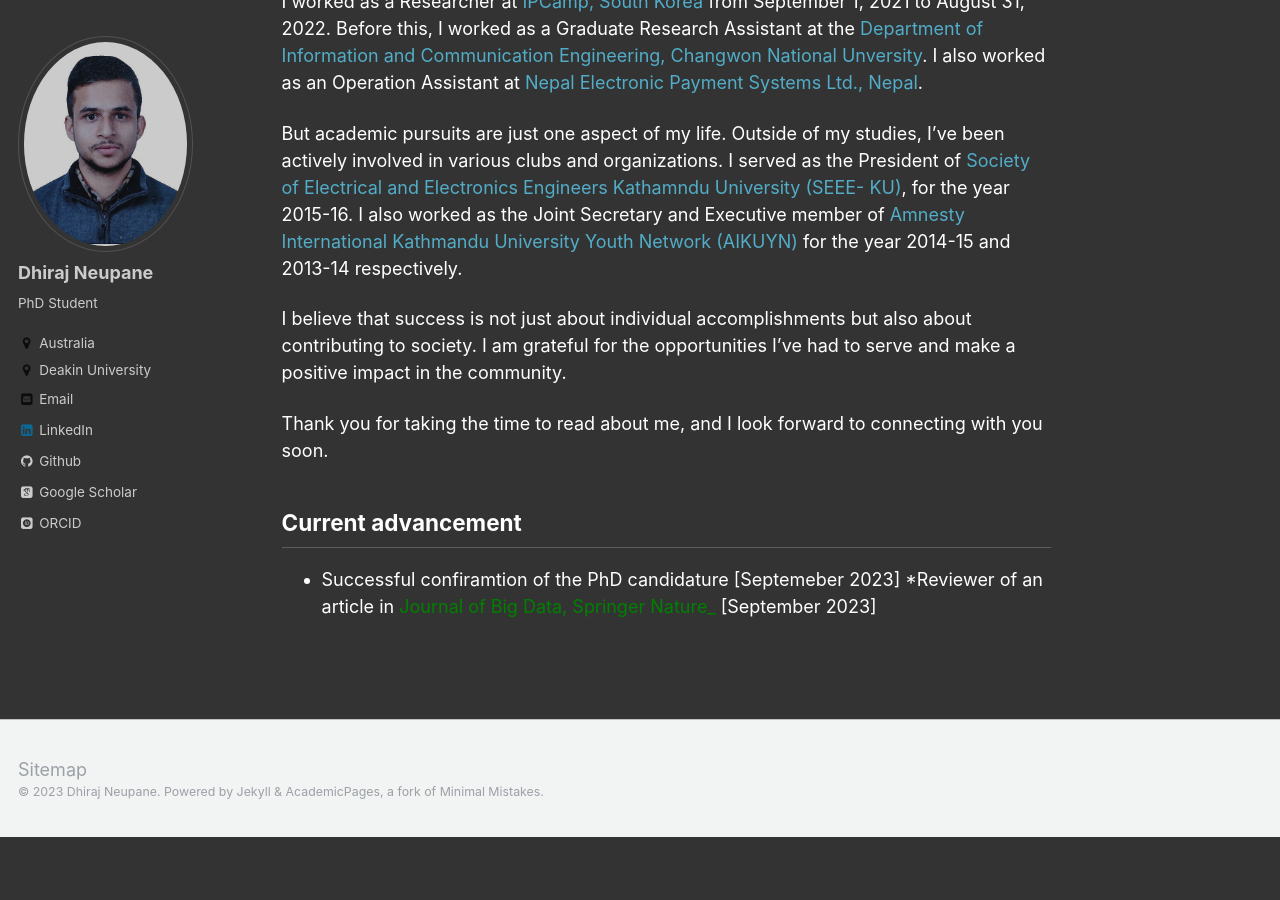
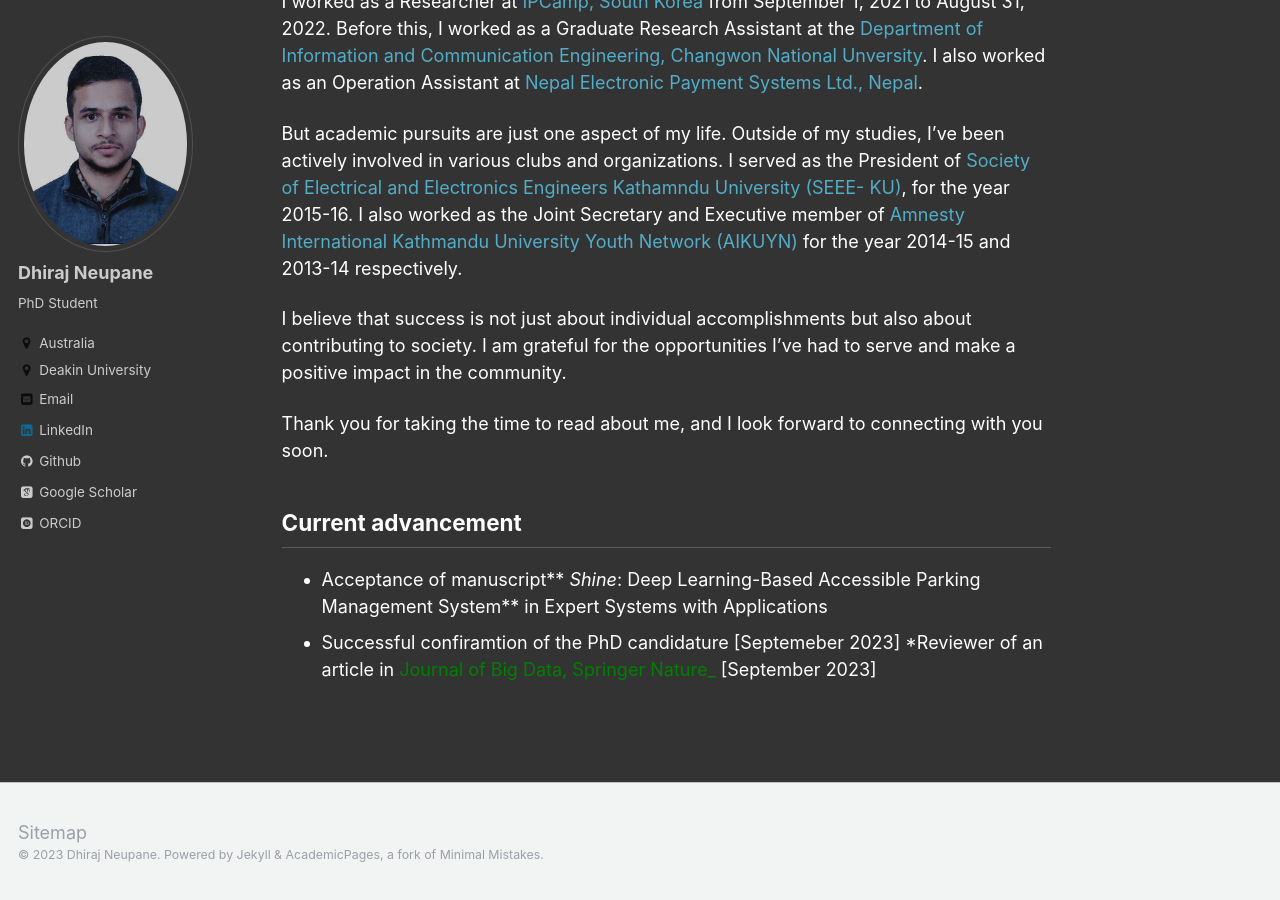
Before and after one commit to dhirajneupane/academicPortfolio, a Jekyll site: the page built from _pages/about.md, in a window 1280 px wide and 900 px high, scrolled down 701 px. Built offline with Jekyll 4.4.1, drawn with Linux system fonts in a browser that asks for light colours; some web fonts are replaced; before the commit the page ends 1538 px from its top, so only the background shows below that.

Commit message:
Update about.md

```diff
--- a/_pages/about.md
+++ b/_pages/about.md
@@ -26,5 +26,6 @@ I believe that success is not just about individual accomplishments but also abo
 Thank you for taking the time to read about me, and I look forward to connecting with you soon.
 
 ## Current advancement
+* Acceptance of manuscript** _Shine_: Deep Learning-Based Accessible Parking Management System** in Expert Systems with Applications
 * Successful confiramtion of the PhD candidature [Septemeber 2023]
 *Reviewer of an article in [<span style="color:green">Journal of Big Data, Springer Nature_</span>](https://journalofbigdata.springeropen.com/){:target="_blank"} [September 2023]
```
